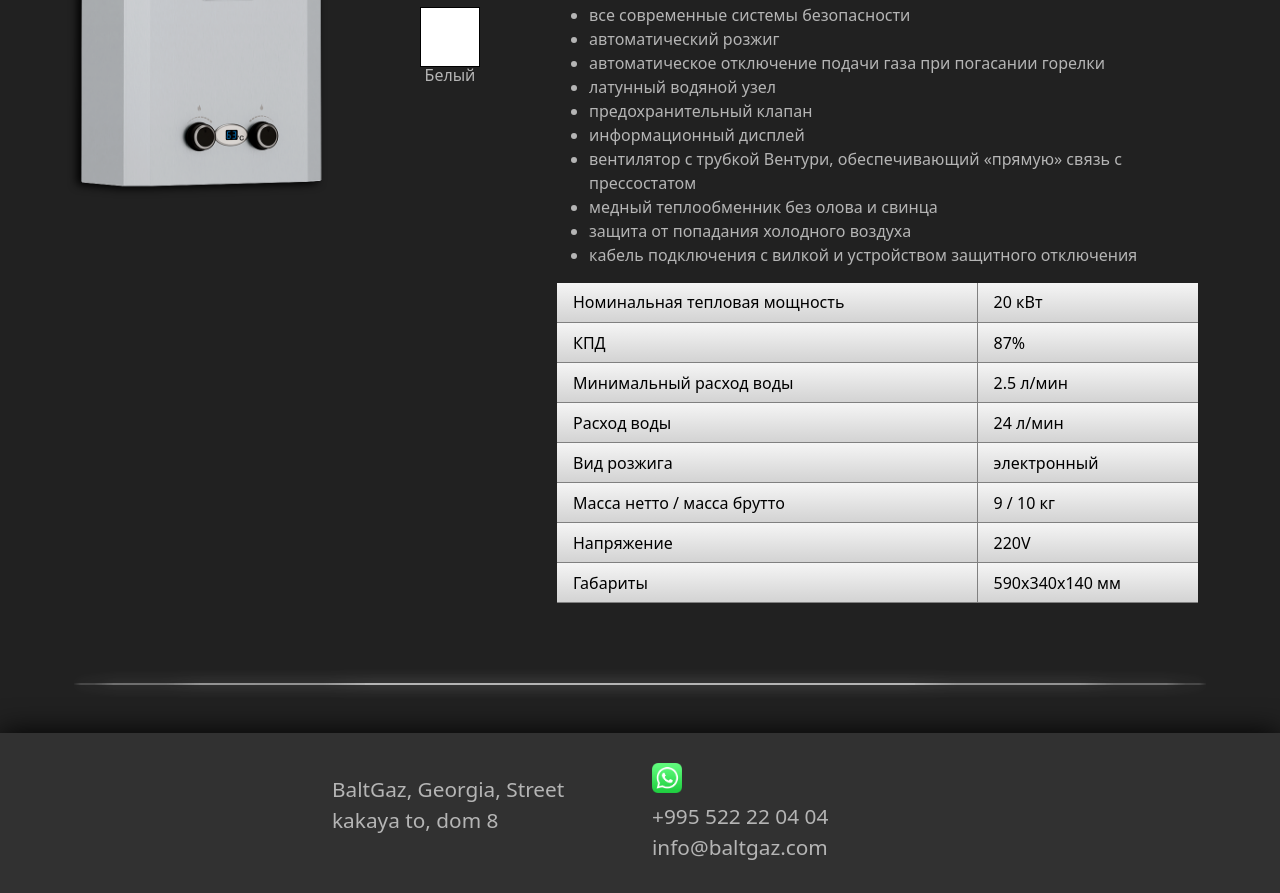
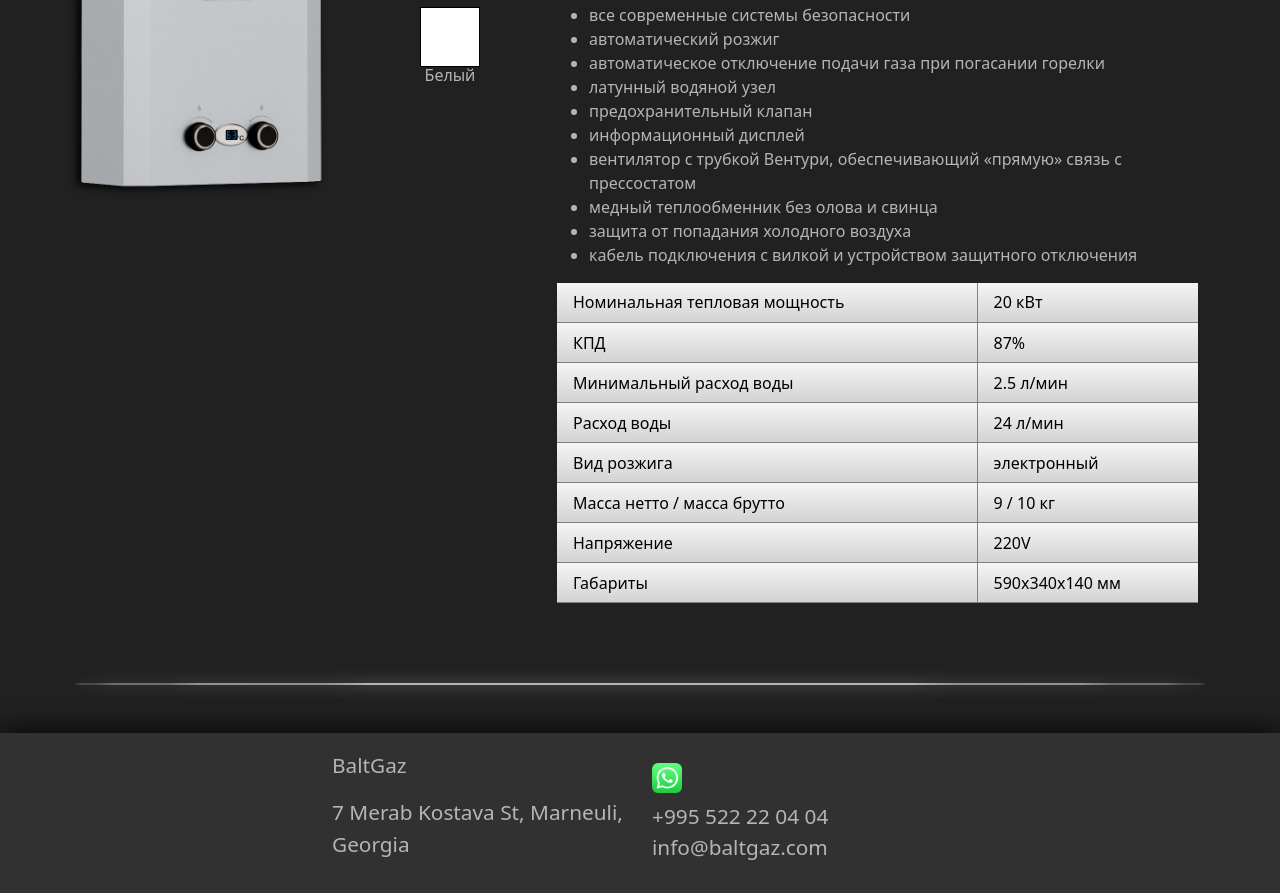
Before and after one commit to EnotPotoskun15/baltgaz.com, a plain HTML site: page index.html in a window 1280 px wide. Shown: the part 1956-2849 px from the top of the page. Drawn offline with nearby package versions, Linux system fonts and the light colour scheme.

Commit message:
add adres

```diff
--- a/index.html
+++ b/index.html
@@ -73,7 +73,8 @@
         <div class="footer row">
             <div class="col-md-3 col-0"></div>
             <div class="col-md-3 col-6">
-                <p>BaltGaz, Georgia, Street kakaya to, dom 8</p>
+                <p>BaltGaz</p>
+                <p>7 Merab Kostava St, Marneuli, Georgia</p>
             </div>
             <div class="col-md-6 col-6">
                 <a class="wa" href="https://wa.me/995522220404"><img src="components/images/flags/wa.png" alt=""></a>
```
